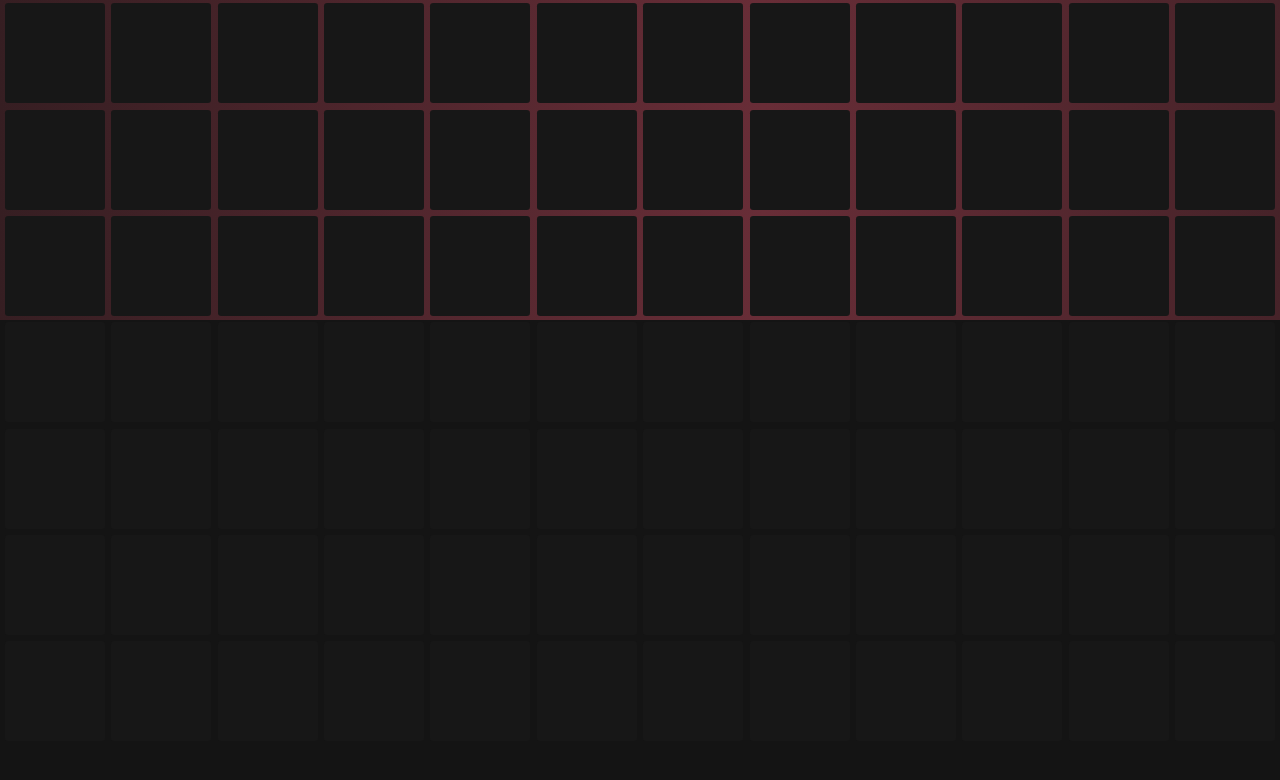
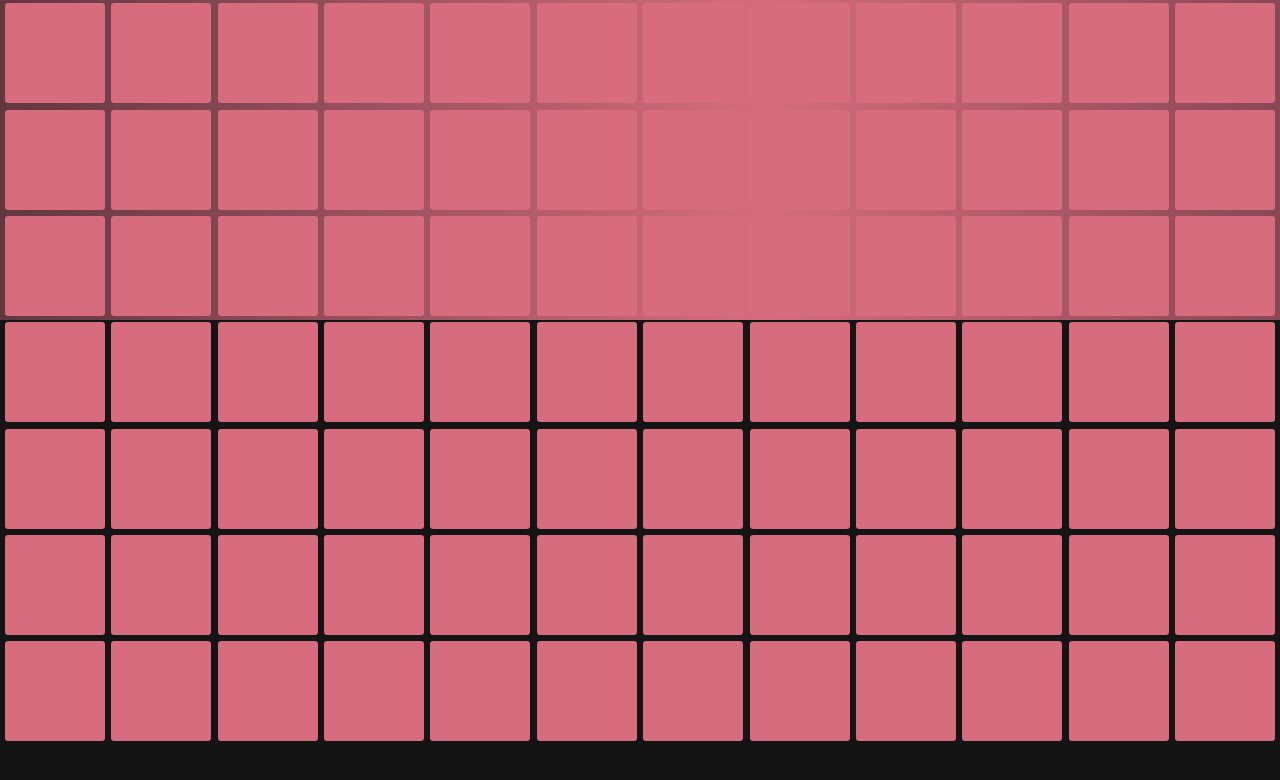
Before and after one commit to ramenNoodles1998/-romannoodles_profile, a React (Create React App) app: page / in a window 1280 px wide. Shown: the top 780 px of the page. Built offline with nearby package versions, Linux system fonts and the light colour scheme.

Commit message:
changed color to tiles  and also 1 click toggle

```diff
--- a/src/Components/NavBar/Blocks.js
+++ b/src/Components/NavBar/Blocks.js
@@ -9,7 +9,9 @@ function Blocks() {
   const [toggled, setToggled] = useState(0);
 
   const animateBlock = (index) => {
-    setToggled(!toggled);
+    if(toggled) {
+      setToggled(!toggled);
+    }
 
     anime({
       targets: '.block',
--- a/src/Components/NavBar/NavBar.css
+++ b/src/Components/NavBar/NavBar.css
@@ -10,7 +10,7 @@
 }
 
 :root {
-  --g1: rgb(104, 45, 55);
+  --g1: rgb(214, 108, 126);
   --g2: rgb(20, 20, 20);
 }
 
@@ -19,7 +19,7 @@
   min-height: 100px;
   cursor: pointer;
   min-width: 100px;
-  background-color: rgb(23, 23, 23);
+  background-color: var(--g1);
   border-radius: .2rem;
   margin: 0.2rem;
 }
```
